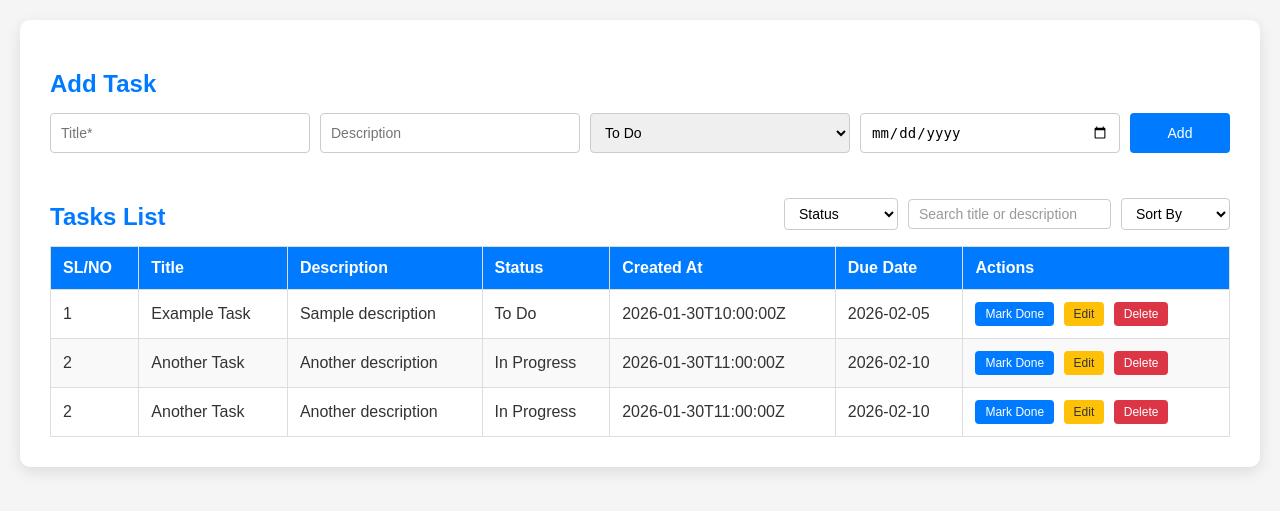
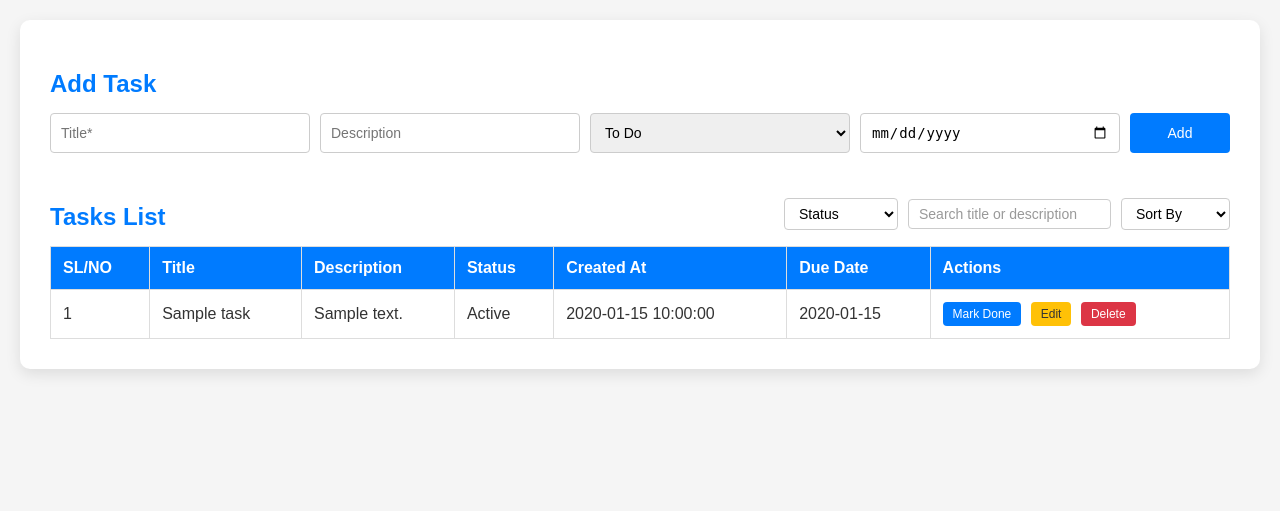
Before and after one commit to Jakaria030/mini-task-manager, a Flask app: page /tasks.html in a window 1280 px wide. Shown: the top 511 px of the page. Run offline with Flask 3, Linux system fonts and the light colour scheme; tables that the repository leaves empty hold one stand-in row (values such as "Sample post").

Commit message:
Add route add for task

```diff
--- a/app.py
+++ b/app.py
@@ -5,7 +5,7 @@ from datetime import datetime, timezone
 app = Flask(__name__)
 
 # ================== POSTGRESQL Connection ==================
-app.config['SQLALCHEMY_DATABASE_URI'] = 'postgresql://postgres:postgres@localhost:5432/taskdb'
+app.config['SQLALCHEMY_DATABASE_URI'] = 'postgresql://postgres:postgres@localhost:5432/tasksdb'
 app.config['SQLALCHEMY_TRACK_MODIFICATIONS'] = False
 db = SQLAlchemy(app)
 
@@ -36,16 +36,29 @@ def home_page():
 
 @app.route("/tasks.html", methods=["GET"])
 def tasks_page():
-    return render_template('tasks.html')
+    tasks = Task.query.all()
+    return render_template('tasks.html', tasks=tasks)
 
 @app.route("/api/tasks", methods=["POST"])
 def submit_task():
     title = request.form.get("title")
     description = request.form.get("description")
-    status = request.form.get("status")
-    due_date = request.form.get("due_date")
+    status = request.form.get("status", "todo")
+    due_date_str = request.form.get("due_date")
 
-    print(title, description, status, due_date)
+    due_date = None
+    if due_date_str:
+        due_date = datetime.strptime(due_date_str, "%Y-%m-%d").date()
+
+    new_task = Task(
+        title=title,
+        description=description,
+        status=status,
+        due_date=due_date
+    )
+
+    db.session.add(new_task)
+    db.session.commit()
 
     return redirect(url_for("tasks_page"))
 
@@ -54,4 +67,5 @@ def submit_task():
 if __name__ == '__main__':
     with app.app_context():
         db.create_all()
+        print("Table Created!")
     app.run(debug=True)
--- a/templates/tasks.html
+++ b/templates/tasks.html
@@ -69,45 +69,21 @@
 
                 <!-- Table body -->
                 <tbody>
+                    {% for task in tasks%}
                     <tr>
-                        <td>1</td>
-                        <td>Example Task</td>
-                        <td>Sample description</td>
-                        <td>To Do</td>
-                        <td>2026-01-30T10:00:00Z</td>
-                        <td>2026-02-05</td>
+                        <td>{{task.id}}</td>
+                        <td>{{task.title}}</td>
+                        <td>{{task.description}}</td>
+                        <td>{{task.status.replace('_', ' ') | title}}</td>
+                        <td>{{task.created_at}}</td>
+                        <td>{{task.due_date}}</td>
                         <td class="action-buttons">
                             <button class="mark-btn">Mark Done</button>
                             <button class="edit-btn">Edit</button>
                             <button class="delete-btn">Delete</button>
                         </td>
                     </tr>
-                    <tr>
-                        <td>2</td>
-                        <td>Another Task</td>
-                        <td>Another description</td>
-                        <td>In Progress</td>
-                        <td>2026-01-30T11:00:00Z</td>
-                        <td>2026-02-10</td>
-                        <td class="action-buttons">
-                            <button class="mark-btn">Mark Done</button>
-                            <button class="edit-btn">Edit</button>
-                            <button class="delete-btn">Delete</button>
-                        </td>
-                    </tr>
-                    <tr>
-                        <td>2</td>
-                        <td>Another Task</td>
-                        <td>Another description</td>
-                        <td>In Progress</td>
-                        <td>2026-01-30T11:00:00Z</td>
-                        <td>2026-02-10</td>
-                        <td class="action-buttons">
-                            <button class="mark-btn">Mark Done</button>
-                            <button class="edit-btn">Edit</button>
-                            <button class="delete-btn">Delete</button>
-                        </td>
-                    </tr>
+                    {% endfor %}
                 </tbody>
             </table>
         </div>
```
